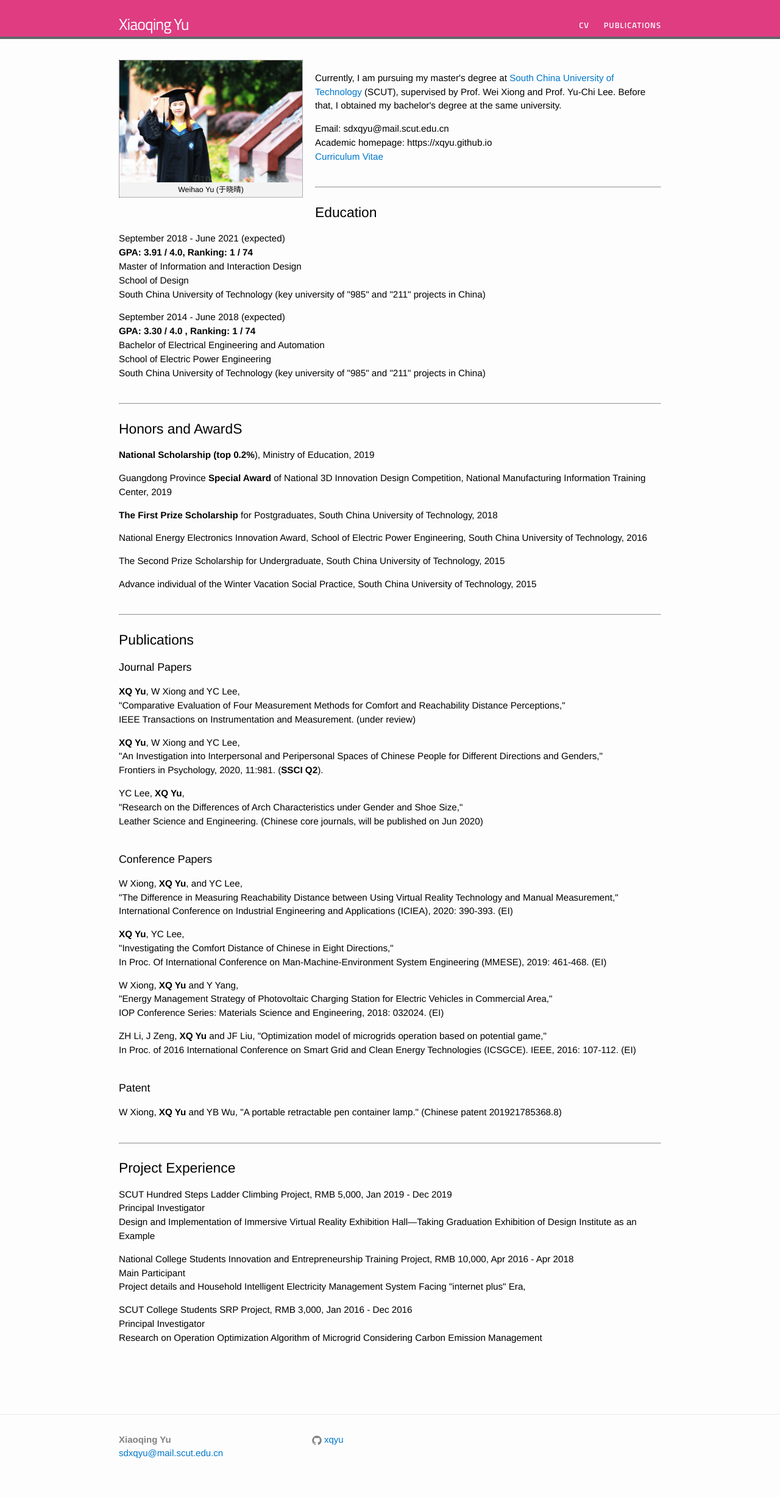
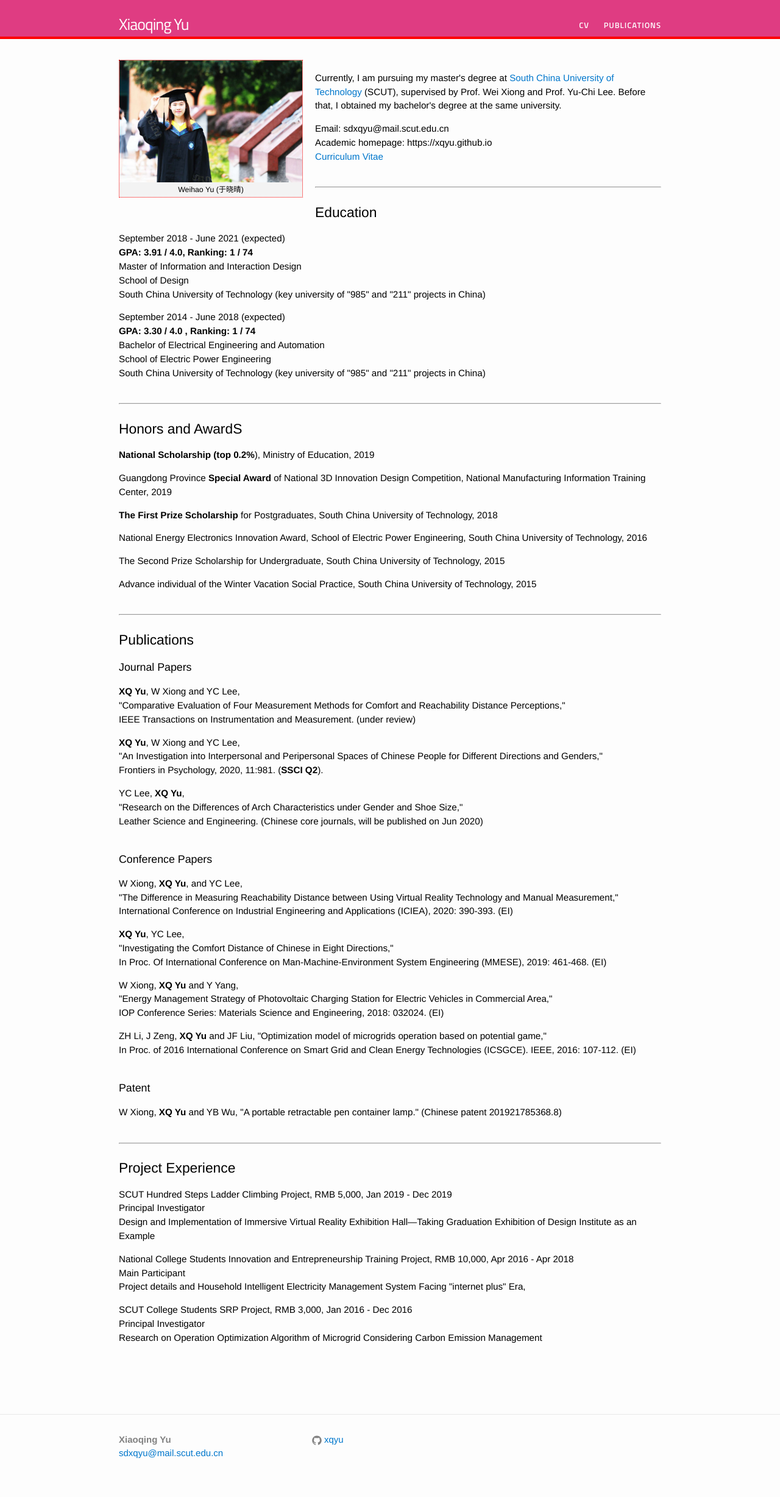
Before and after one commit to xqyu/xqyu.github.io, a Jekyll site: the page built from index.html, in a window 1280 px wide. Shown: the whole page at 61% size. Built offline with Jekyll 4.4.1, drawn with Linux system fonts in a browser that asks for light colours.

Commit message:
Initial commit

```diff
--- a/css/main.scss
+++ b/css/main.scss
@@ -19,7 +19,7 @@ $text-color:      rgb(0, 0, 0); // #111;
 $background-color: #fdfdfd;
 $brand-color:      #0077CC;
 // $gameday-sky: #109dc0;
-$umass-grey:      #63666a;
+$umass-grey:     rgb(255, 0, 0);// #63666a;
 $umass-red:      rgb(223, 60, 130);// rgb(8, 54, 122);
 
 
```
